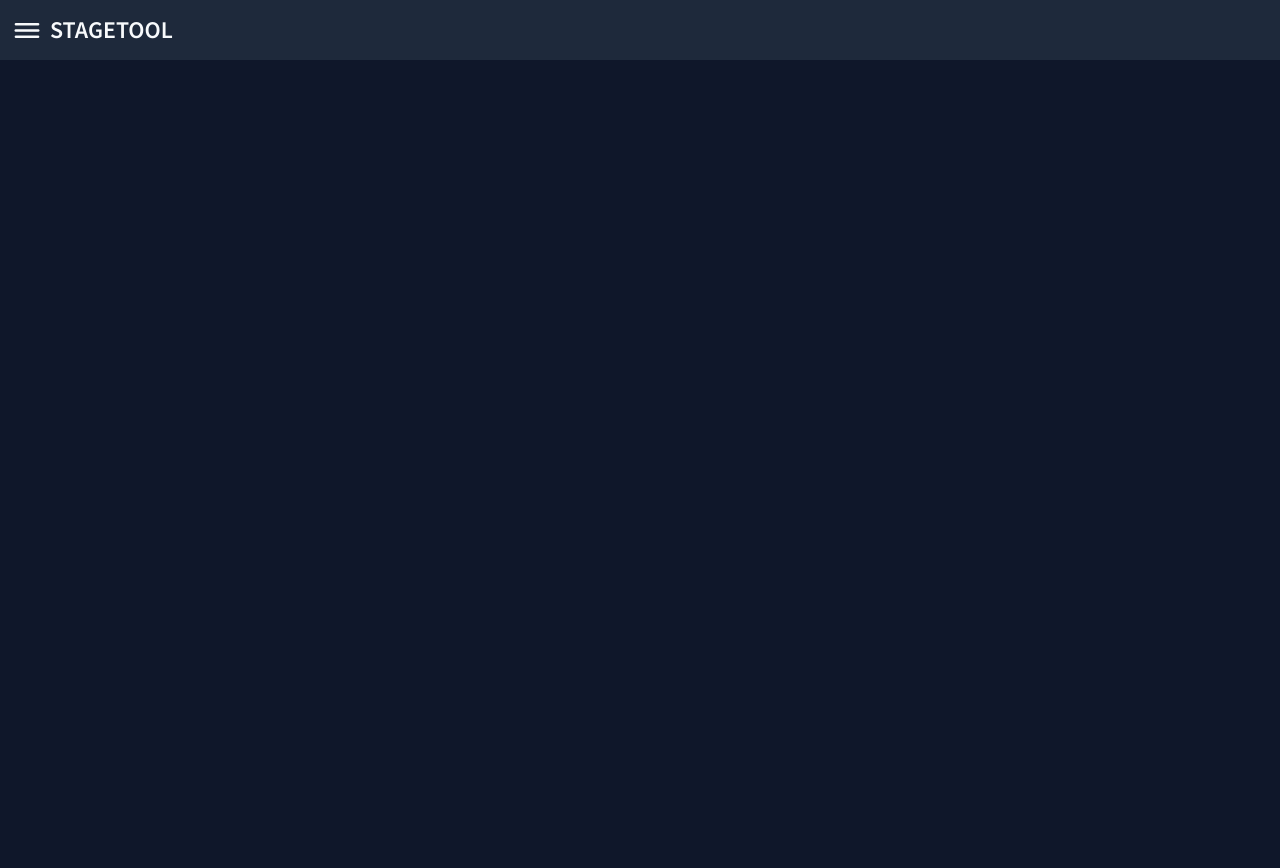
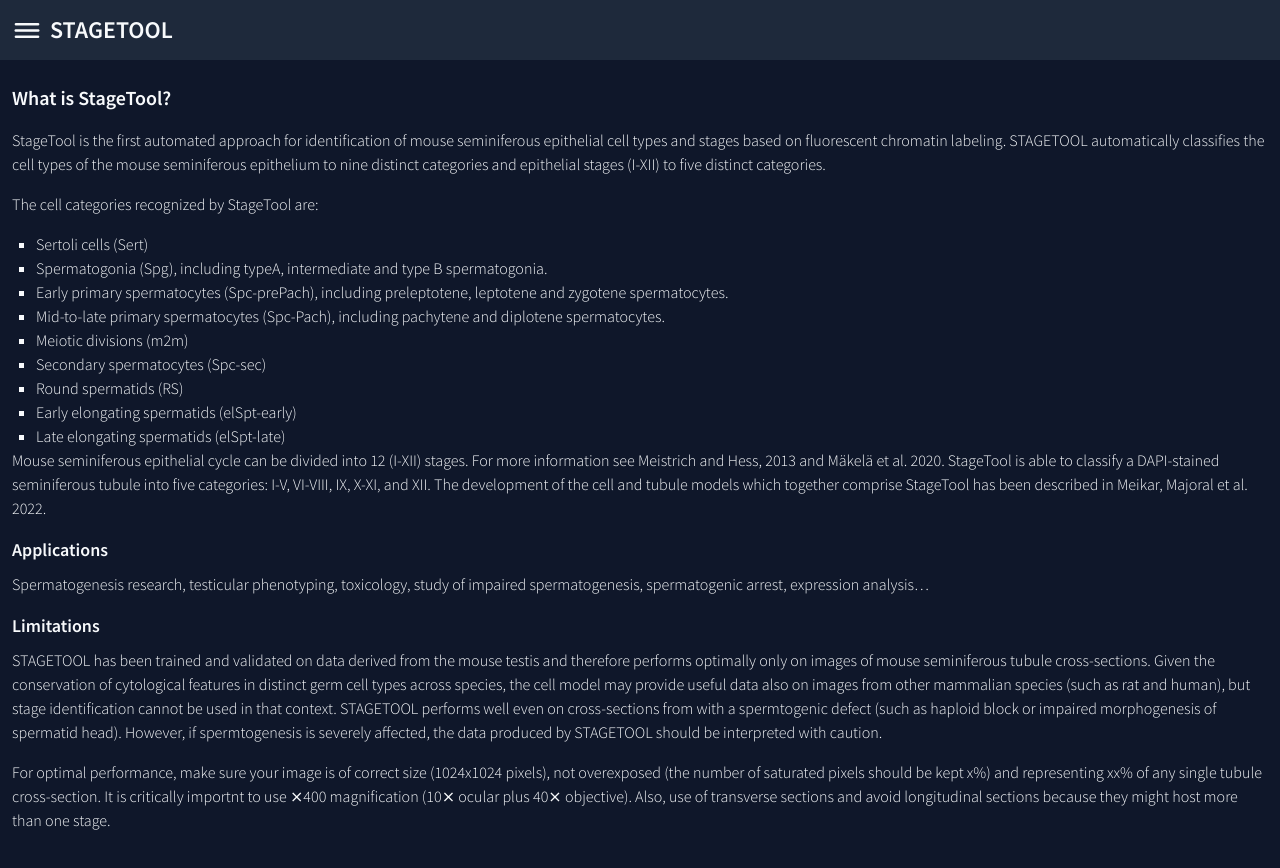
Before and after one commit to Turku-BioImaging/stagetool-ui, a Vue app in the folder src/: page /what-is-stagetool in a window 1280 px wide. Before the commit this address had no page. Shown: the top 868 px of the page. Before the commit the page ends 800 px from the top, so only its background shows below. Built offline with nearby package versions, Linux system fonts and the light colour scheme.

Commit message:
add new page

```diff
--- a/src/src/components/NavigationBar.vue
+++ b/src/src/components/NavigationBar.vue
@@ -4,11 +4,11 @@
       <div class="bars-div pr-2" @click="toggleMenu">
         <i class="uil uil-bars text-3xl"></i>
       </div>
-      <h1>StageTool</h1>
+      <h1><router-link to='/'>StageTool</router-link></h1>
     </div>
-    <div class="menu-items" v-if="menuIsOpen">
+    <div class="menu-items" v-if="menuIsOpen" @click='toggleMenu'>
       <ul>
-        <li>What is StageTool?</li>
+        <li><router-link to="/what-is-stagetool">What is StageTool?</router-link></li>
         <li>Cell Model</li>
         <li>Tubule Model</li>
         <li>Troubleshooting</li>
@@ -39,6 +39,10 @@
 div.navigation-bar {
   @apply bg-slate-800;
   @apply -ml-3 -mr-3 -mt-3 p-3;
+  position: sticky;
+  left: 0;
+  right: 0;
+  top: 0;
 
   div.header {
     @apply flex items-center;
--- a/src/src/router/index.ts
+++ b/src/src/router/index.ts
@@ -10,12 +10,9 @@
       component: HomeView
     },
     {
-      path: '/about',
-      name: 'about',
-      // route level code-splitting
-      // this generates a separate chunk (About.[hash].js) for this route
-      // which is lazy-loaded when the route is visited.
-      component: () => import('../views/AboutView.vue')
+      path: '/what-is-stagetool',
+      name: 'what-is-stagetool',
+      component: () => import('../views/WhatIsStageTool.vue')
     }
   ]
 })
--- /dev/null
+++ b/src/src/views/WhatIsStageTool.vue
@@ -0,0 +1,78 @@
+<template>
+  <div class="what-is-stagetool">
+    <h1>What is StageTool?</h1>
+    <p>
+      StageTool is the first automated approach for identification of mouse seminiferous epithelial
+      cell types and stages based on fluorescent chromatin labeling. STAGETOOL automatically
+      classifies the cell types of the mouse seminiferous epithelium to nine distinct categories and
+      epithelial stages (I-XII) to five distinct categories.
+    </p>
+    <p>The cell categories recognized by StageTool are:</p>
+    <ul>
+      <li>Sertoli cells (Sert)</li>
+      <li>Spermatogonia (Spg), including typeA, intermediate and type B spermatogonia.</li>
+      <li>
+        Early primary spermatocytes (Spc-prePach), including preleptotene, leptotene and zygotene
+        spermatocytes.
+      </li>
+      <li>
+        Mid-to-late primary spermatocytes (Spc-Pach), including pachytene and diplotene
+        spermatocytes.
+      </li>
+      <li>Meiotic divisions (m2m)</li>
+      <li>Secondary spermatocytes (Spc-sec)</li>
+      <li>Round spermatids (RS)</li>
+      <li>Early elongating spermatids (elSpt-early)</li>
+      <li>Late elongating spermatids (elSpt-late)</li>
+    </ul>
+
+    <p>
+      Mouse seminiferous epithelial cycle can be divided into 12 (I-XII) stages. For more
+      information see <a href="">Meistrich and Hess, 2013</a> and <a href="">Mäkelä et al. 2020</a>.
+      StageTool is able to classify a DAPI-stained seminiferous tubule into five categories: I-V,
+      VI-VIII, IX, X-XI, and XII. The development of the cell and tubule models which together
+      comprise StageTool has been described in <a href="">Meikar, Majoral et al. 2022</a>.
+    </p>
+
+    <h2>Applications</h2>
+    <p>
+      Spermatogenesis research, testicular phenotyping, toxicology, study of impaired
+      spermatogenesis, spermatogenic arrest, expression analysis…
+    </p>
+    <h2>Limitations</h2>
+    <p>
+        STAGETOOL has been trained and validated on data derived from the mouse testis and therefore performs optimally only on images of mouse seminiferous tubule cross-sections. Given  the conservation of cytological features in distinct germ cell types across species, the cell model may provide useful data also on images from other mammalian species (such as rat and human), but stage identification cannot be used in that context. STAGETOOL performs well even on cross-sections from with a spermtogenic defect (such as haploid block or impaired morphogenesis of spermatid head). However, if spermtogenesis is severely affected, the data produced by STAGETOOL should be interpreted with caution.
+
+    </p>
+    <p>
+        For optimal performance, make sure your image is of correct size (1024x1024 pixels), not overexposed  (the number of saturated pixels should be kept x%) and representing xx% of any single tubule cross-section. It is critically importnt to use ⨯400 magnification (10⨯ ocular plus 40⨯ objective). Also, use of transverse sections and avoid longitudinal sections because they might host more than one stage.
+    </p>
+  </div>
+</template>
+
+<script>
+export default {}
+</script>
+
+<style lang="scss">
+div.what-is-stagetool {
+    @apply py-6;
+
+  h1 {
+    @apply mb-4 font-semibold text-xl;
+  }
+
+  h2 {
+    @apply mb-2 font-semibold text-lg;
+  }
+
+  p {
+    @apply mb-4;
+  }
+
+  ul {
+    @apply ml-6;
+    list-style-type: square;
+  }
+}
+</style>
```
